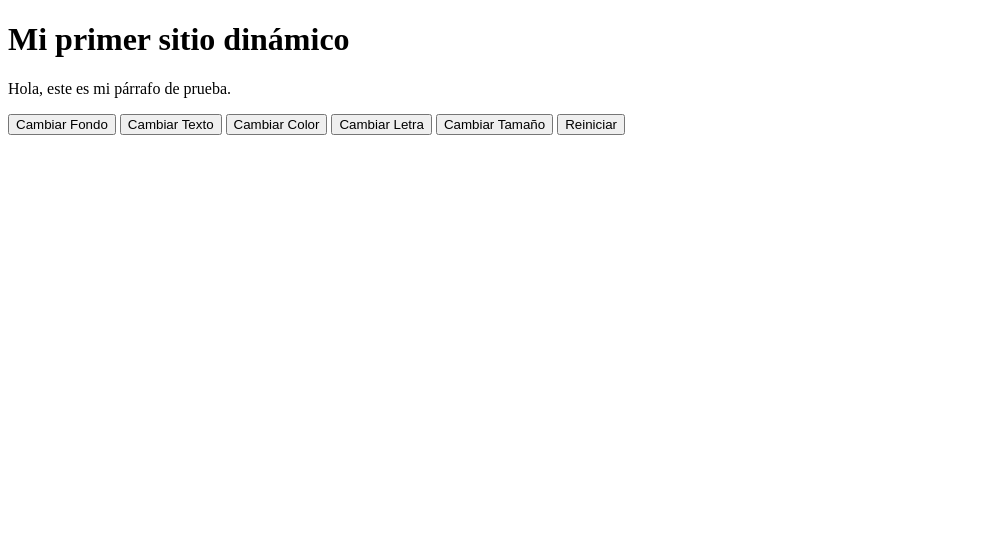
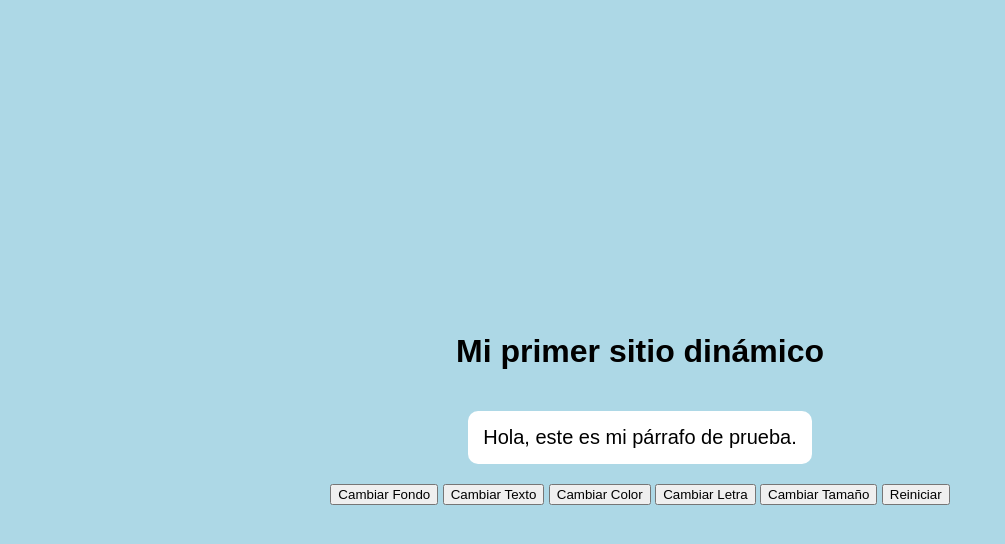
Before and after one commit to martiLopezGette/Trabajospracticos, a plain HTML site: page tp6/index.html in a window 1280 px wide. Shown: the whole page, without its empty margins (0-1005 px from the left). Drawn offline with Linux system fonts and the light colour scheme.

Commit message:
Update index.html

```diff
--- a/tp6/index.html
+++ b/tp6/index.html
@@ -3,8 +3,8 @@
 <head>
     <meta charset="UTF-8">
     <meta http-equiv="X-UA-Compatible" content="IE=edge">
-    <meta name="viewport" content="width=h1
-    , initial-scale=1.0">
+    <meta name="viewport" content="width=h1, initial-scale=1.0">
+    <link rel="stylesheet" href="style.css">
     <title>Document</title>
 </head>
 <body>
@@ -21,7 +21,8 @@
         <button id="btnReiniciar">Reiniciar</button>
     </div>
 
-    <script src="app.js"></script>
+
 </div>
 </body>
+<script src="app.js"></script>
 </html>
```
